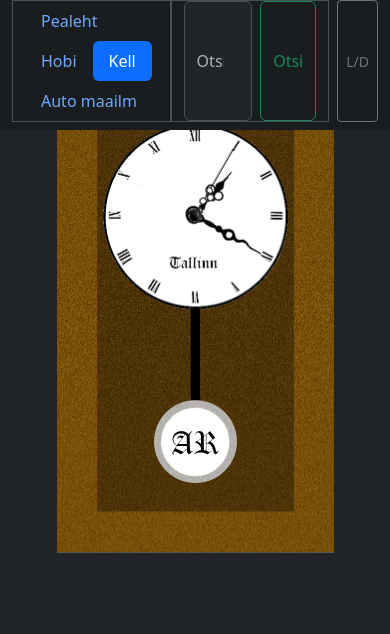
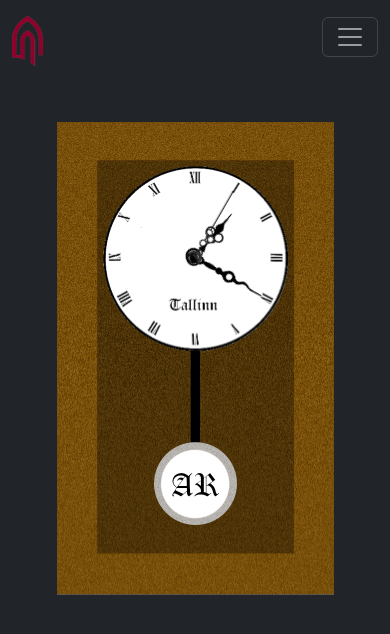
Before and after one commit to W1ttyRat/html5-school, a plain HTML site: page clock.html in a window 390 px wide. Drawn offline with nearby package versions, Linux system fonts and the light colour scheme.

Commit message:
Refactor navigation bars for consistency and responsiveness across multiple pages

```diff
--- a/clock.html
+++ b/clock.html
@@ -25,35 +25,41 @@
 
     <body>
         <header>
-            <nav class="navbar" id="home">
-                <div class="container-fluid mb-3">
-                    <div class="container-fluid d-flex m-auto pb-2 fixed-top bg-dark-subtle bg-image">
-                        <div class="container-fluid border">
-                            <ul class="nav nav-pills">
+            <nav class="navbar navbar-expand-lg" id="home">
+                <div class="container-fluid">
+                    <div class="d-inline-block w-auto mt-1 pt-1">
+                        <a class="navbar-brand" href="index.html">
+                            <img src="src/tlu_h200.png" alt="brand logo" id="brand-logo" style="max-height: 50px; width: auto;">
+                        </a>
+                    </div>
+                    <button class="navbar-toggler" type="button" data-bs-toggle="collapse" data-bs-target="#navbarNavDropdown" aria-controls="navbarNavDropdown" aria-expanded="false" aria-label="Toggle navigation">
+                        <span class="navbar-toggler-icon"></span>
+                    </button>
+                    <div class="collapse navbar-collapse mt-1" id="navbarNavDropdown">
+                        <ul class="nav navbar-nav justify-content-center w-75">
                             <li class="nav-item">
-                                    <a class="nav-link" href="index.html">Pealeht</a>
+                                <a class="nav-link fw-bold" href="index.html">Pealeht</a>
+                            </li>
                             </li>
                             <li class="nav-item">
-                                    <a class="nav-link" href="hobi.html">Hobi</a>
+                                <a class="nav-link fw-bold" href="hobi.html">Hobi</a>
                             </li>
                             <li class="nav-item">
-                                    <a class="nav-link active" aria-current="page" href="#">Kell</a>
+                                <a class="nav-link fw-bold active" aria-current="page" href="clock.html">Kell</a>
                             </li>
                             <li class="nav-item">
-                                    <a class="nav-link" href="carWorld.html">Auto maailm</a>
+                                <a class="nav-link fw-bold" href="carWorld.html">Car World</a>
+                            </li>
                         </ul>
-                        </div>
-                        <div class="container-fluid d-flex justify-content-end border">
                         <form action="" class="d-flex">
                             <input class="form-control me-2" type="search" placeholder="Otsi" aria-label="Search">
                             <button class="btn btn-outline-success" type="submit">Otsi</button>
                         </form>
                     </div>
-                        <button id="themeToggle" class="btn btn-outline-secondary btn-sm ms-2" type="button">L/D</button>
-                    </div>
                 </div>
             </nav>
         </header>
+
         <main>
             <div class="container-fluid bg-primary mt-5 p-0" id="box-div">
                 <div class="clock">
--- a/css/index.css
+++ b/css/index.css
@@ -30,8 +30,3 @@
     max-width: 100%;
     height: auto;
 }
-
-#brand-logo {
-    max-height: 50px;
-    width: auto;
-}
```
Also changed, not shown: carWorld.html (+18 -13 lines), hobi.html (+19 -13 lines), index.html (+2 -2 lines), css/hobiStyle.css (line endings or trailing spaces). Lines whose indentation alone changed are shown as unchanged.
